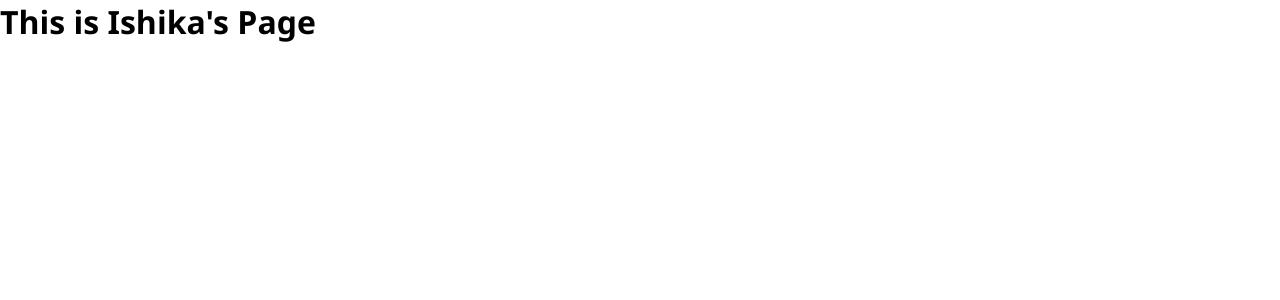
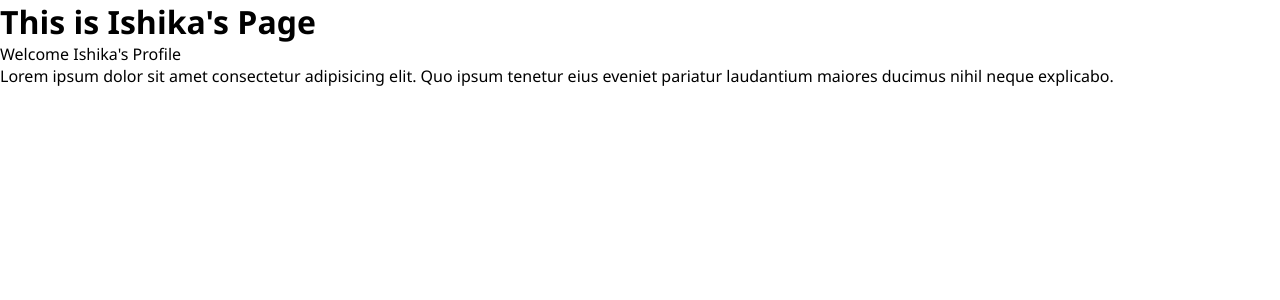
Before and after one commit to dishatiwari1109/jai_ho, a React (Vite) app: page /ishika in a window 1280 px wide. Shown: the top 300 px of the page. Built offline with nearby package versions, Linux system fonts and the light colour scheme.

Commit message:
Second Commit

```diff
--- a/package.json
+++ b/package.json
@@ -10,6 +10,7 @@
     "preview": "vite preview"
   },
   "dependencies": {
+    "axios": "^1.13.2",
     "react": "^19.2.0",
     "react-dom": "^19.2.0",
     "react-router-dom": "^7.12.0"
--- a/src/components/Ishika.jsx
+++ b/src/components/Ishika.jsx
@@ -4,6 +4,9 @@ const Ishika = () => {
   return (
     <div>
       <h1>This is Ishika's Page</h1>
+      <p>Welcome Ishika's Profile</p>
+      <p>Lorem ipsum dolor sit amet consectetur adipisicing elit. Quo ipsum tenetur
+         eius eveniet pariatur laudantium maiores ducimus nihil neque explicabo.</p>
     </div>
   )
 }
```
Also changed, not shown: 1 other file (tests, documents, lock files or other folders).
